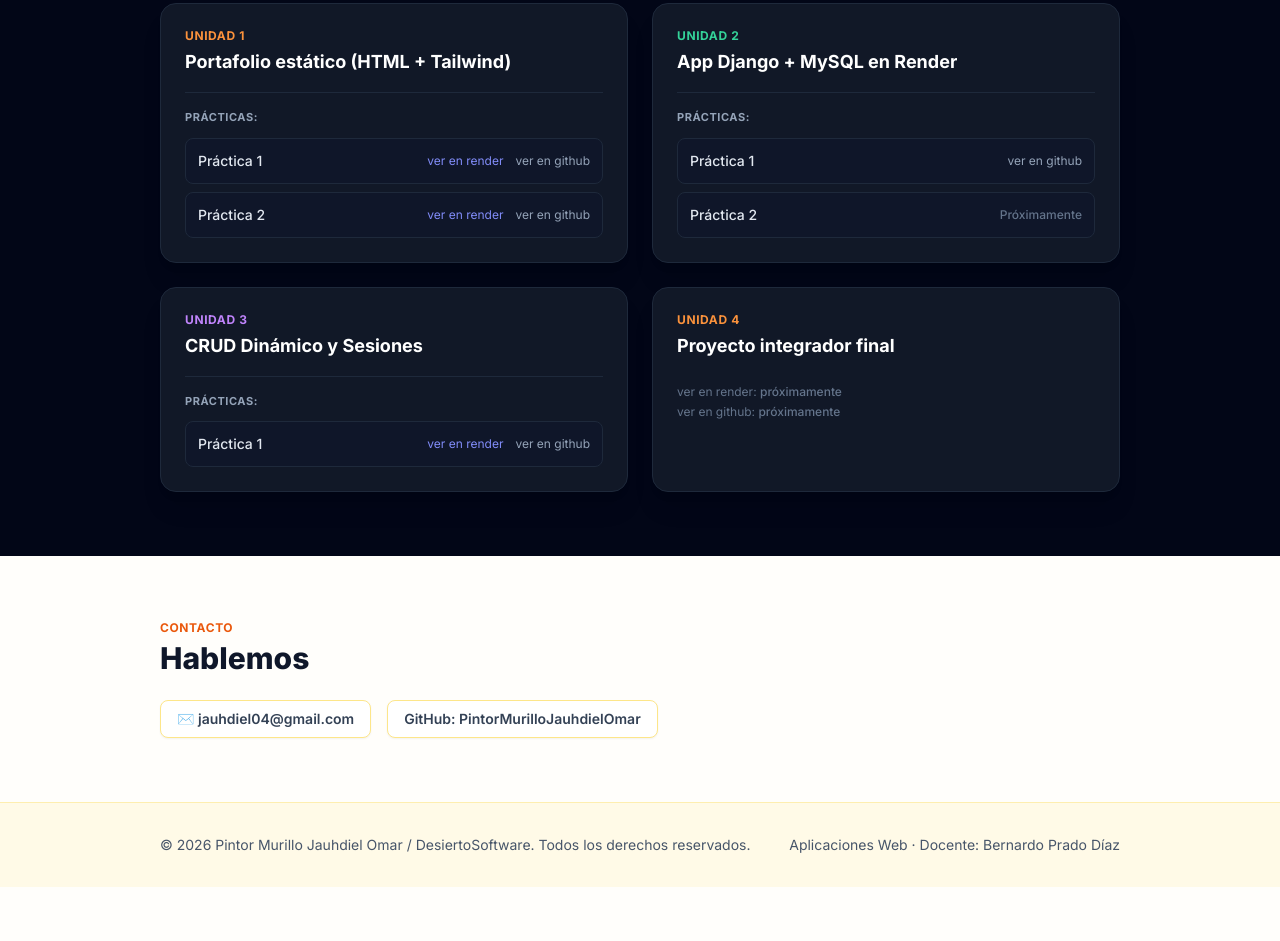
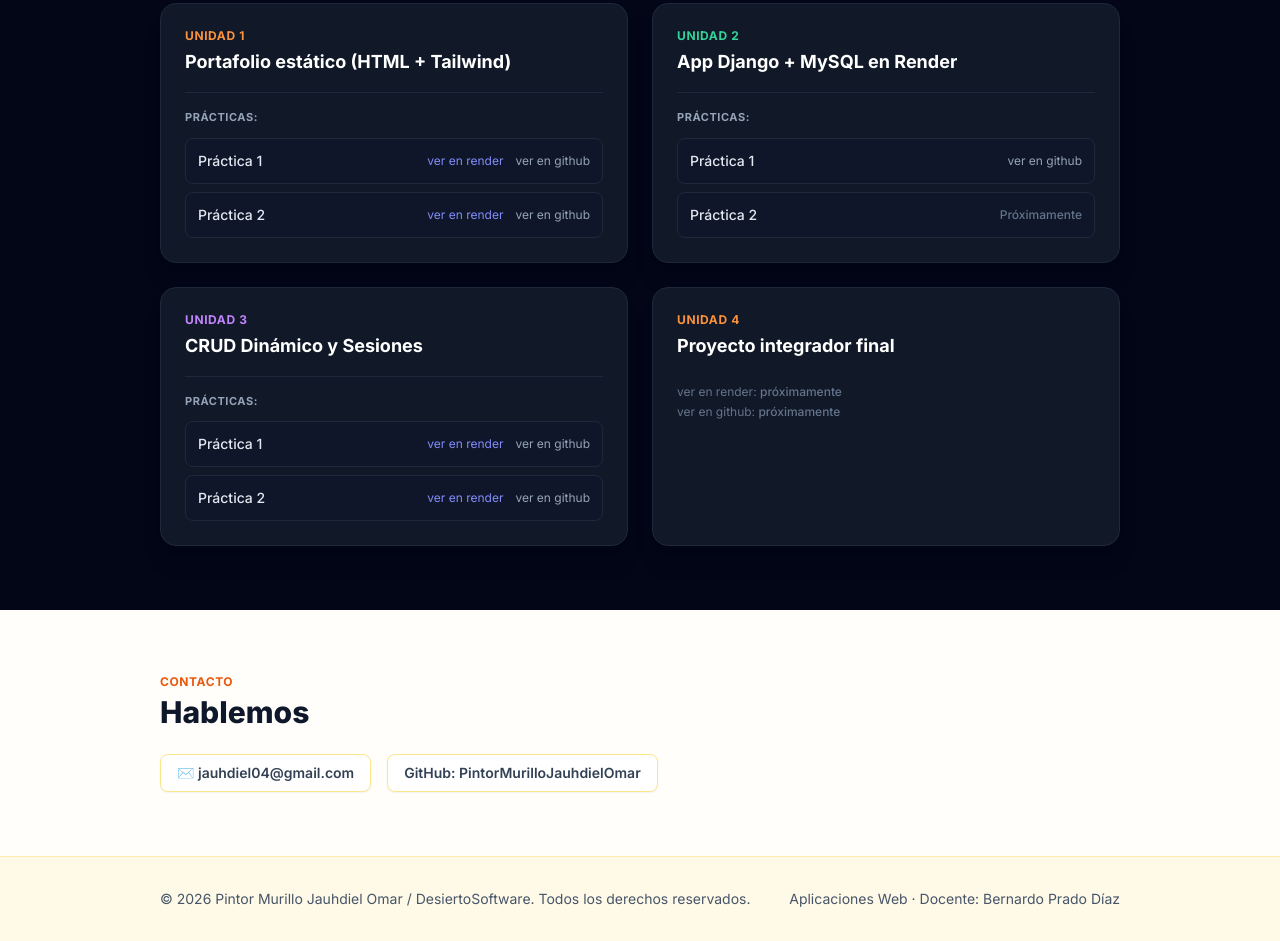
Before and after one commit to PintorMurilloJauhdielOmar/Portafolio_PMJO4, a plain HTML site: page index.html in a window 1280 px wide. Shown: the part 2105-3046 px from the top of the page. Before the commit the page ends 2992 px from the top, so only its background shows below. Drawn offline with nearby package versions, Linux system fonts and the light colour scheme.

Commit message:
Actualizar portafolio con entrega U3S6

```diff
--- a/index.html
+++ b/index.html
@@ -221,8 +221,17 @@
             <div class="bg-slate-900/90 border border-slate-800 rounded-lg p-3 flex items-center justify-between text-sm">
               <span class="font-medium text-slate-200">Práctica 1</span>
               <div class="flex items-center gap-3 text-xs">
-                <a href="TU_LINK_RENDER_U3_P1" target="_blank" rel="noopener noreferrer" class="text-indigo-400 hover:text-indigo-300 hover:underline">ver en render</a>
-                <a href="TU_LINK_GITHUB_U3_P1" target="_blank" rel="noopener noreferrer" class="text-slate-400 hover:text-slate-200 hover:underline">ver en github</a>
+                <a href="https://u3s5-pintor-murillo-jauhdiel-omar.onrender.com" target="_blank" rel="noopener noreferrer" class="text-indigo-400 hover:text-indigo-300 hover:underline">ver en render</a>
+                <a href="https://github.com/PintorMurilloJauhdielOmar/u3s5-pintor-murillo-jauhdiel-omar" target="_blank" rel="noopener noreferrer" class="text-slate-400 hover:text-slate-200 hover:underline">ver en github</a>
+              </div>
+            </div>
+
+            <!-- Práctica 2 (CASCARÓN LISTO PARA LLENAR) -->
+            <div class="bg-slate-900/90 border border-slate-800 rounded-lg p-3 flex items-center justify-between text-sm">
+              <span class="font-medium text-slate-200">Práctica 2</span>
+              <div class="flex items-center gap-3 text-xs">
+                <a href="https://u3s6-pintor-murillo-jauhdiel-omar.onrender.com" target="_blank" rel="noopener noreferrer" class="text-indigo-400 hover:text-indigo-300 hover:underline">ver en render</a>
+                <a href="TU_LINK_GITHUB_U3_P2" target="_blank" rel="noopener noreferrer" class="text-slate-400 hover:text-slate-200 hover:underline">ver en github</a>
               </div>
             </div>
           </div>
```
